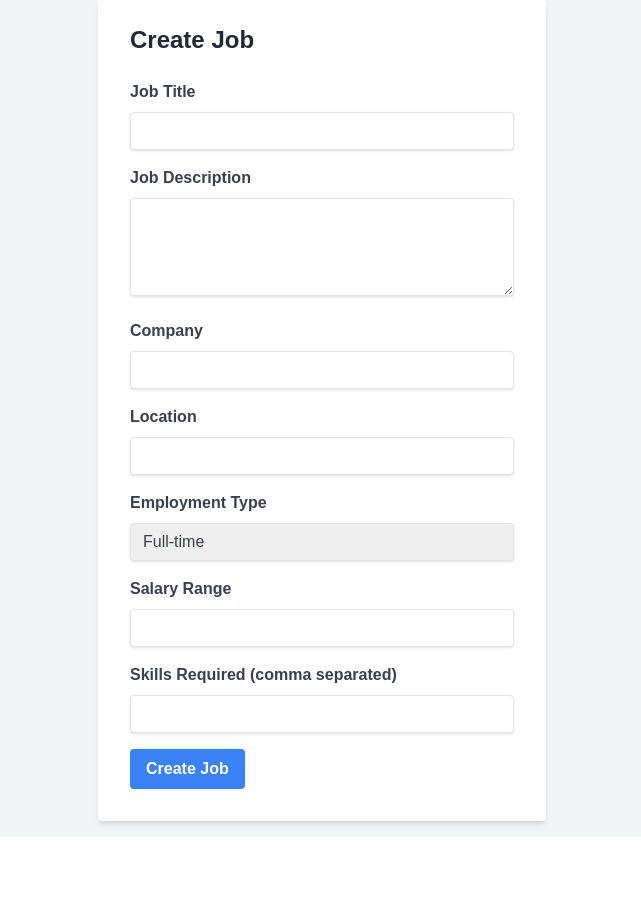
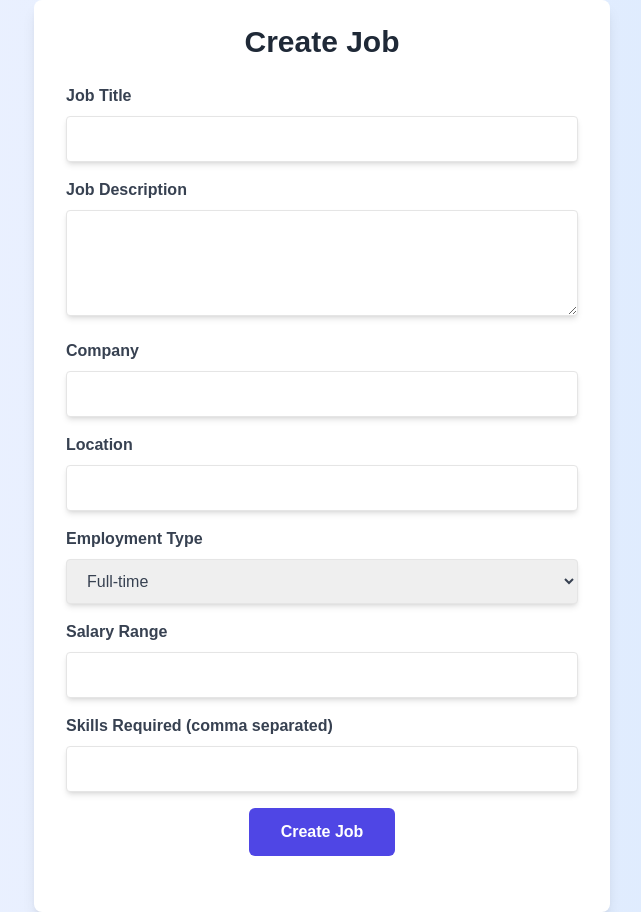
Before and after one commit to ankitku3101/TalentBridge, a Next.js app: page /employee/jobs/createJob in a window 1280 px wide. Shown: the whole page, without its empty margins (318-959 px from the left). Before the commit the page ends 837 px from the top, so only its background shows below. Built offline with nearby package versions, Linux system fonts and the light colour scheme.

Commit message:
added ui in createJob page

```diff
--- a/app/employee/jobs/createJob/page.tsx
+++ b/app/employee/jobs/createJob/page.tsx
@@ -63,17 +63,17 @@ const CreateJobPage = () => {
   };
 
   return (
-    <div className="min-h-screen flex items-center justify-center bg-gray-100">
+    <div className="min-h-screen flex items-center justify-center bg-gradient-to-r from-indigo-50 to-blue-100">
       <form
         onSubmit={handleSubmit}
-        className="bg-white shadow-md rounded px-8 pt-6 pb-8 mb-4 max-w-md w-full"
+        className="bg-white shadow-lg rounded-lg px-8 pt-6 pb-8 max-w-xl w-full"
       >
-        <h2 className="text-2xl font-bold mb-6 text-gray-800">Create Job</h2>
+        <h2 className="text-3xl font-bold mb-6 text-gray-800 text-center">Create Job</h2>
 
-        {error && <p className="text-red-500 text-sm mb-4">{error}</p>}
+        {error && <p className="text-red-500 text-sm mb-4 text-center">{error}</p>}
 
         <div className="mb-4">
-          <label htmlFor="title" className="block text-gray-700 font-bold mb-2">
+          <label htmlFor="title" className="block text-gray-700 font-semibold mb-2">
             Job Title
           </label>
           <input
@@ -82,13 +82,13 @@ const CreateJobPage = () => {
             name="title"
             value={formData.title}
             onChange={handleInputChange}
-            className="shadow appearance-none border rounded w-full py-2 px-3 text-gray-700 leading-tight focus:outline-none focus:shadow-outline"
+            className="shadow-md border rounded w-full py-3 px-4 text-gray-700 leading-tight focus:outline-none focus:ring-2 focus:ring-indigo-500"
             required
           />
         </div>
 
         <div className="mb-4">
-          <label htmlFor="description" className="block text-gray-700 font-bold mb-2">
+          <label htmlFor="description" className="block text-gray-700 font-semibold mb-2">
             Job Description
           </label>
           <textarea
@@ -97,13 +97,13 @@ const CreateJobPage = () => {
             value={formData.description}
             onChange={handleInputChange}
             rows={4}
-            className="shadow appearance-none border rounded w-full py-2 px-3 text-gray-700 leading-tight focus:outline-none focus:shadow-outline"
+            className="shadow-md border rounded w-full py-3 px-4 text-gray-700 leading-tight focus:outline-none focus:ring-2 focus:ring-indigo-500"
             required
           ></textarea>
         </div>
 
         <div className="mb-4">
-          <label htmlFor="company" className="block text-gray-700 font-bold mb-2">
+          <label htmlFor="company" className="block text-gray-700 font-semibold mb-2">
             Company
           </label>
           <input
@@ -112,13 +112,13 @@ const CreateJobPage = () => {
             name="company"
             value={formData.company}
             onChange={handleInputChange}
-            className="shadow appearance-none border rounded w-full py-2 px-3 text-gray-700 leading-tight focus:outline-none focus:shadow-outline"
+            className="shadow-md border rounded w-full py-3 px-4 text-gray-700 leading-tight focus:outline-none focus:ring-2 focus:ring-indigo-500"
             required
           />
         </div>
 
         <div className="mb-4">
-          <label htmlFor="location" className="block text-gray-700 font-bold mb-2">
+          <label htmlFor="location" className="block text-gray-700 font-semibold mb-2">
             Location
           </label>
           <input
@@ -127,13 +127,13 @@ const CreateJobPage = () => {
             name="location"
             value={formData.location}
             onChange={handleInputChange}
-            className="shadow appearance-none border rounded w-full py-2 px-3 text-gray-700 leading-tight focus:outline-none focus:shadow-outline"
+            className="shadow-md border rounded w-full py-3 px-4 text-gray-700 leading-tight focus:outline-none focus:ring-2 focus:ring-indigo-500"
             required
           />
         </div>
 
         <div className="mb-4">
-          <label htmlFor="employmentType" className="block text-gray-700 font-bold mb-2">
+          <label htmlFor="employmentType" className="block text-gray-700 font-semibold mb-2">
             Employment Type
           </label>
           <select
@@ -141,7 +141,7 @@ const CreateJobPage = () => {
             name="employmentType"
             value={formData.employmentType}
             onChange={handleInputChange}
-            className="shadow appearance-none border rounded w-full py-2 px-3 text-gray-700 leading-tight focus:outline-none focus:shadow-outline"
+            className="shadow-md border rounded w-full py-3 px-4 text-gray-700 leading-tight focus:outline-none focus:ring-2 focus:ring-indigo-500"
           >
             <option value="Full-time">Full-time</option>
             <option value="Part-time">Part-time</option>
@@ -151,7 +151,7 @@ const CreateJobPage = () => {
         </div>
 
         <div className="mb-4">
-          <label htmlFor="salaryRange" className="block text-gray-700 font-bold mb-2">
+          <label htmlFor="salaryRange" className="block text-gray-700 font-semibold mb-2">
             Salary Range
           </label>
           <input
@@ -160,12 +160,12 @@ const CreateJobPage = () => {
             name="salaryRange"
             value={formData.salaryRange}
             onChange={handleInputChange}
-            className="shadow appearance-none border rounded w-full py-2 px-3 text-gray-700 leading-tight focus:outline-none focus:shadow-outline"
+            className="shadow-md border rounded w-full py-3 px-4 text-gray-700 leading-tight focus:outline-none focus:ring-2 focus:ring-indigo-500"
           />
         </div>
 
         <div className="mb-4">
-          <label htmlFor="skillsRequired" className="block text-gray-700 font-bold mb-2">
+          <label htmlFor="skillsRequired" className="block text-gray-700 font-semibold mb-2">
             Skills Required (comma separated)
           </label>
           <input
@@ -174,14 +174,14 @@ const CreateJobPage = () => {
             name="skillsRequired"
             value={formData.skillsRequired}
             onChange={handleInputChange}
-            className="shadow appearance-none border rounded w-full py-2 px-3 text-gray-700 leading-tight focus:outline-none focus:shadow-outline"
+            className="shadow-md border rounded w-full py-3 px-4 text-gray-700 leading-tight focus:outline-none focus:ring-2 focus:ring-indigo-500"
           />
         </div>
 
-        <div className="flex items-center justify-between">
+        <div className="flex items-center justify-center mb-6">
           <button
             type="submit"
-            className="bg-blue-500 hover:bg-blue-700 text-white font-bold py-2 px-4 rounded focus:outline-none focus:shadow-outline"
+            className="bg-indigo-600 text-white font-bold py-3 px-8 rounded-md hover:bg-indigo-700 focus:outline-none focus:ring-2 focus:ring-indigo-500 transition duration-200"
             disabled={loading}
           >
             {loading ? "Creating..." : "Create Job"}
```
